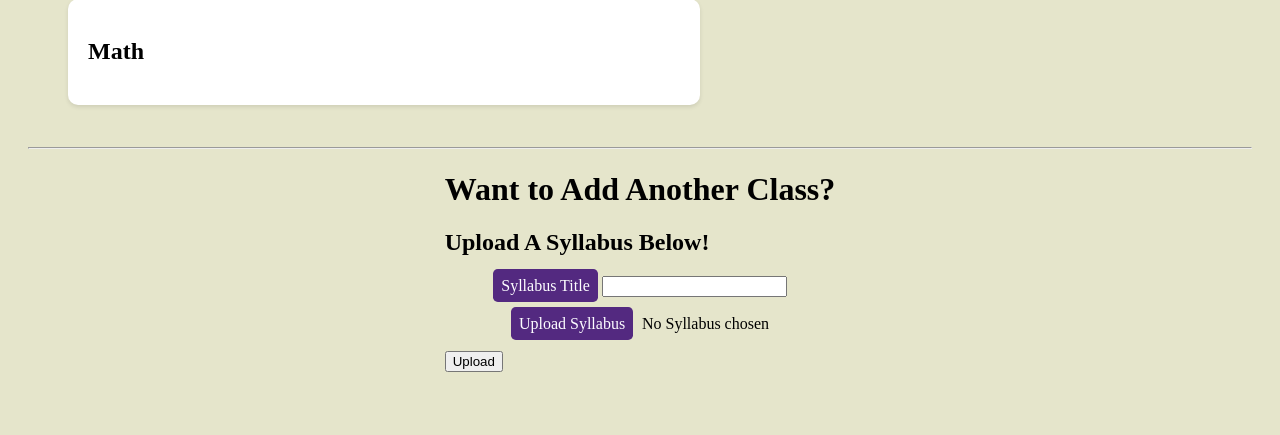
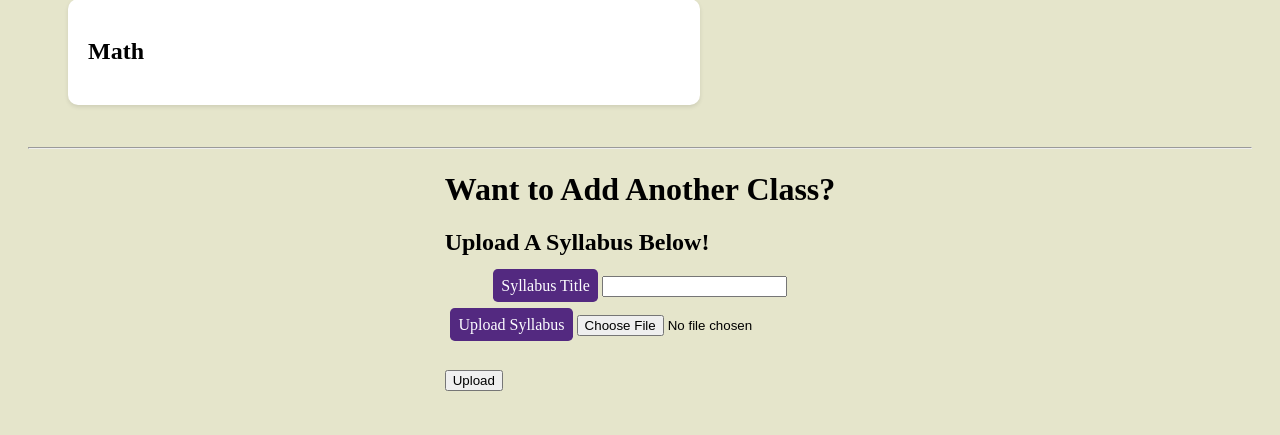
Before and after one commit to AbaDragon47/TAMUHack, a Django app: page / in a window 1280 px wide. Shown: the part 488-923 px from the top of the page. Before the commit the page ends 860 px from the top, so only its background shows below. Run offline with Django 5.2, Linux system fonts and the light colour scheme; data comes from the database, SQL or seed files in the repository.

Commit message:
uploading works now

```diff
--- a/myclasses/static/js/functions.js
+++ b/myclasses/static/js/functions.js
@@ -1,9 +1,3 @@
-const syllabusButton = document.getElementById('syllabus_button');
-    const fileChosen = document.getElementById('file_chosen');
-    syllabusButton.addEventListener('change', function() {
-        fileChosen.textContent = this.files[0].name;
-    });
-
 function openNav() {
     document.getElementById("collapsableSidebar").style.width = "250px";
     document.getElementById("main").style.marginLeft = "250px";
@@ -12,3 +6,8 @@ function closeNav() {
     document.getElementById("collapsableSidebar").style.width = "0";
     document.getElementById("main").style.marginLeft = "0";
 };
+
+document.getElementById('syllabus').addEventListener('change', function() {
+    let fileName = this.files[0].name ? this.files[0].name : 'No file chosen';
+    document.getElementById('fileName').textContent = 'Selected file' + fileName;
+});
--- a/myclasses/templates/myclasses/index.html
+++ b/myclasses/templates/myclasses/index.html
@@ -38,9 +38,9 @@
             <input type="text" name="title" id="title" class="form-control" required>
         </div> <br>
         <div class="form-group">
-            <input type="file" name="syllabus" id="syllabus_button" class="form-control" required hidden>
-            <label for="syllabus_button">Upload Syllabus</label>
-            <span id="file-chosen">No Syllabus chosen</span>
+            <label for="syllabus">Upload Syllabus</label>
+            <input type="file" name="syllabus" id="syllabus" class="form-control" required>
+            <p id = "fileName"></p></span>
         </div> <br>
         <button type="submit" class="btn btn-primary">Upload</button>
     </form>
```
